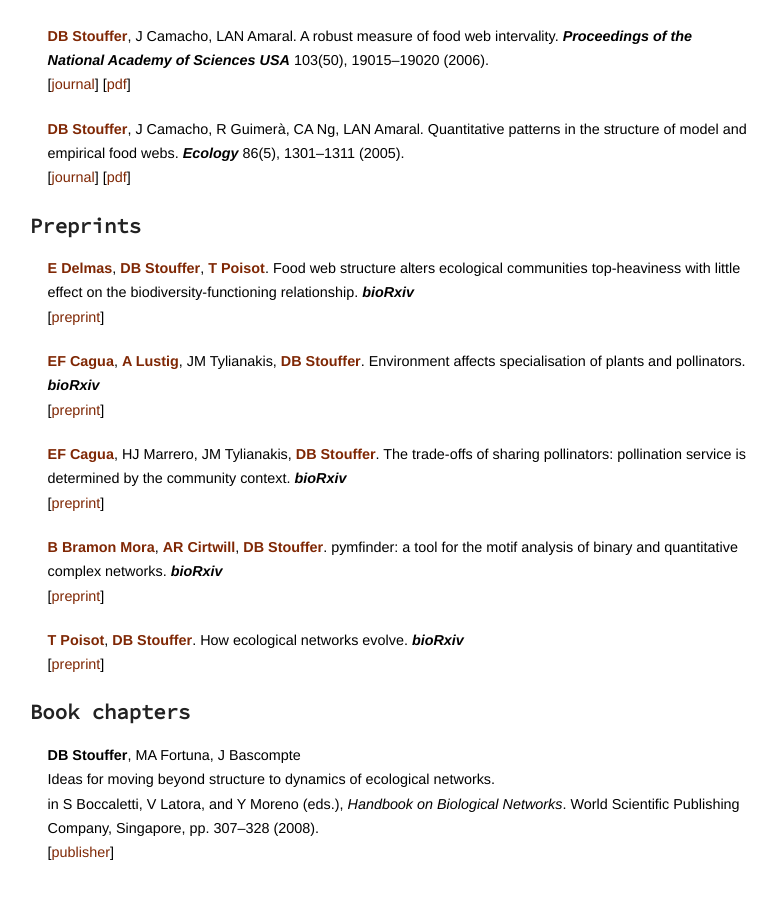
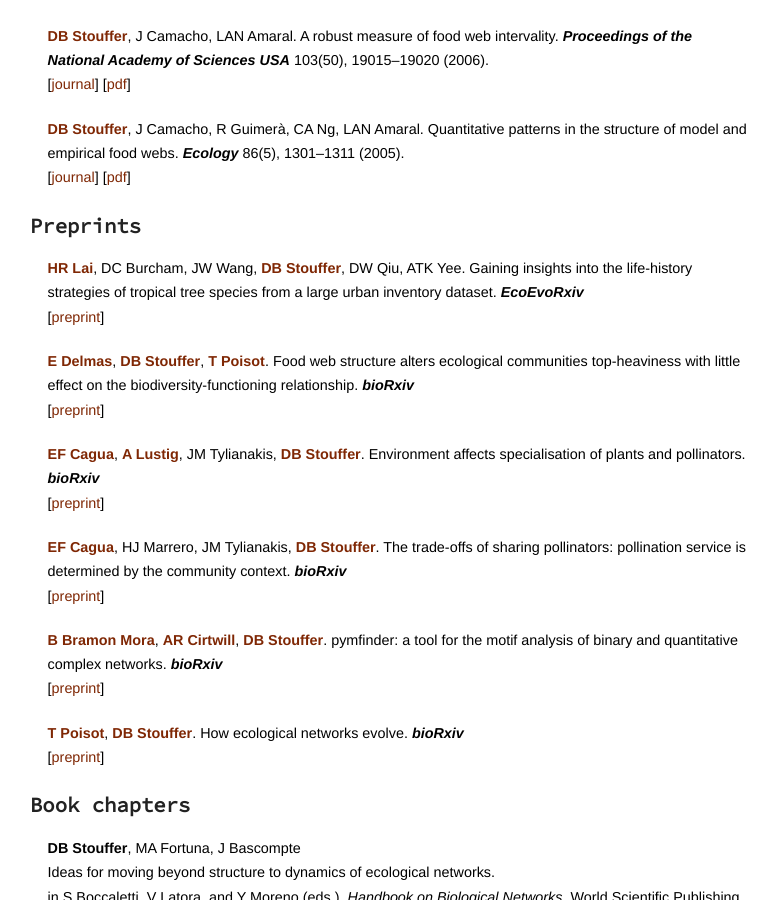
Before and after one commit to stoufferlab/stoufferlab.github.io, a Jekyll site: the page built from publications/index.html, in a window 1280 px wide and 900 px high, scrolled down 9646 px. Shown: the whole window, without its empty margins (375-1152 px from the left). Built offline with Jekyll 4.4.1, drawn with Linux system fonts in a browser that asks for light colours; nearby versions of some CDN libraries; library files that are not in the unit come from our copies; a script that is not in the unit is left out.

Commit message:
adding HR Lai CUGE paper as a preprint

```diff
--- a/publications/preprints.html
+++ b/publications/preprints.html
@@ -1,3 +1,17 @@
+
+<div id="publication">
+<li>
+<p>
+<b style="color: rgb(127,39,4);">HR Lai</b>, DC Burcham, JW Wang, <b style="color: rgb(127,39,4);">DB Stouffer</b>, DW Qiu, ATK Yee.
+Gaining insights into the life-history strategies of tropical tree species from a large urban inventory dataset.
+<b><i>EcoEvoRxiv</i></b> <br>
+[<a href="https://doi.org/10.32942/X2FG9W">preprint</a>]
+<br>
+<small>
+</small>
+</p>
+</li>
+</div>
 
 <div id="publication">
 <li>
```
